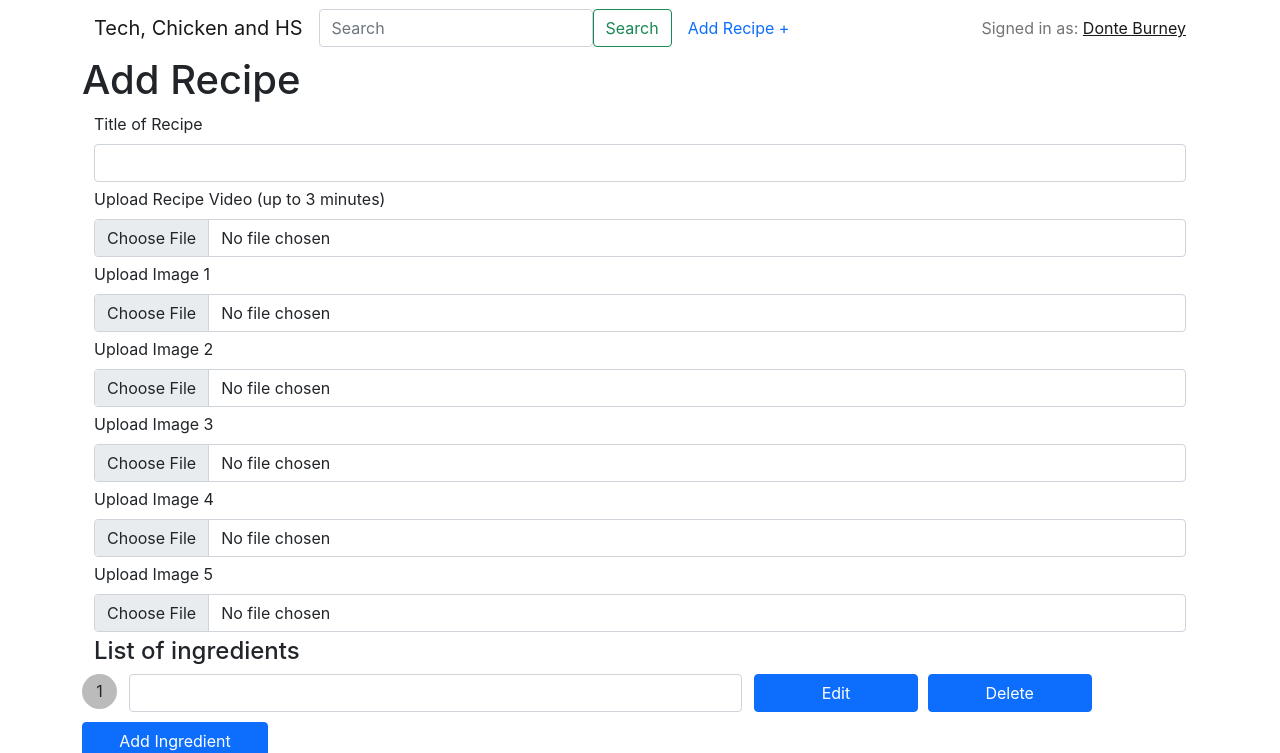
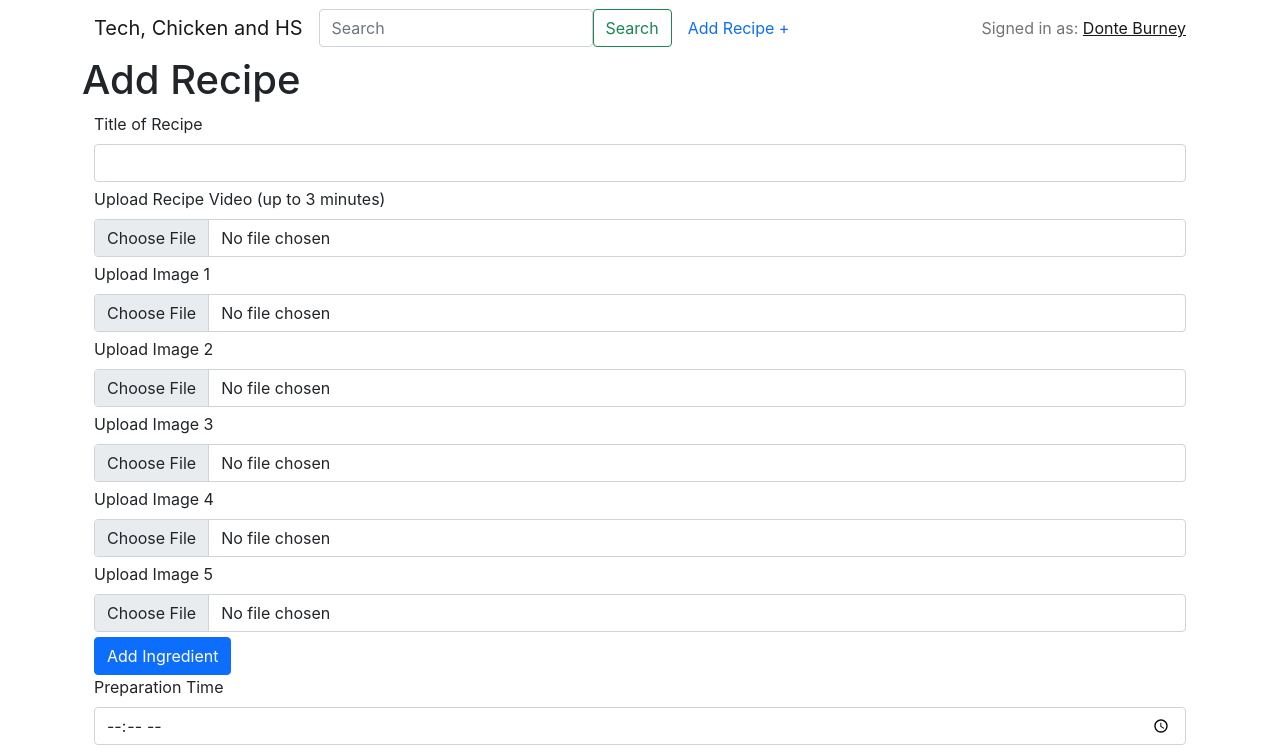
Before and after one commit to digitalartcrew/tch-react-demo, a React (Create React App) app: page /add-recipe in a window 1280 px wide. Shown: the top 753 px of the page. Built offline with nearby package versions, Linux system fonts and the light colour scheme.

Commit message:
dynamic row adding

```diff
--- a/src/App.css
+++ b/src/App.css
@@ -50,3 +50,15 @@
 .ingredient-input-row {
 	margin-bottom: 10px;
 }
+
+.input-list-form-row__inputs {
+	display: flex;
+	flex-direction: row;
+	justify-content: space-between;
+}
+
+.input-list-form-row__input {
+	flex: 1;
+	padding-right: 2%;
+	padding-left: 2%;
+}
--- a/src/components/forms/AddRecipeForm.js
+++ b/src/components/forms/AddRecipeForm.js
@@ -5,6 +5,7 @@ import Image from "react-bootstrap/Image";
 import Row from "react-bootstrap/Row";
 import Form from "react-bootstrap/Form";
 import store from "../../store";
+import InputListFormRowContainer from "./rows/InputListFormRowContainer";
 
 const AddRecipeForm = ({ history, name }) => {
 	const [recipeFormData, setRecipeFormData] = useState({
@@ -141,34 +142,16 @@ const AddRecipeForm = ({ history, name }) => {
 				</Form.Group>
 			</Row>
 
-			<Row className="recipe-form-row">
-				<h4>List of ingredients</h4>
-				<Row className="ingredient-input-row">
-					<div className="dot col-1">1</div>
-					<div className="col-7">
-						<Form.Group controlId="recipeForm.Ingredients">
-							<Form.Control
-								as="input"
-								rows={3}
-								onChange={(e) =>
-									setRecipeFormData({
-										...recipeFormData,
-										ingredients: [
-											...recipeFormData.ingredients,
-											e.target.value,
-										],
-									})
-								}
-							/>
-						</Form.Group>
-					</div>
-
-					<Button className="col-2 action-btn">Edit</Button>
-					<Button className="col-2 action-btn">Delete</Button>
-				</Row>
-
-				<Button className="col-md-2">Add Ingredient</Button>
-			</Row>
+			<InputListFormRowContainer
+				titleOfRow="List of ingredients"
+				addBtnTitle="Add Ingredient"
+				handleChange={(e) =>
+					setRecipeFormData({
+						...recipeFormData,
+						ingredients: [...recipeFormData.ingredients, e.target.value],
+					})
+				}
+			/>
 
 			<Row className="recipe-form-row">
 				<Form.Group controlId="recipeForm.PreparationTime">
--- /dev/null
+++ b/src/components/forms/rows/InputListFormRow.js
@@ -0,0 +1,30 @@
+import Button from "react-bootstrap/Button";
+import Row from "react-bootstrap/Row";
+import Form from "react-bootstrap/Form";
+import { BsPencilSquare, BsXSquareFill } from "react-icons/bs";
+
+const InputListFormRow = ({ rowCount, handleChange, controlId }) => {
+	return (
+		<Row className="input-list-form-row">
+			<div className="input-list-form-row__inputs">
+				<div className="dot">{rowCount + 1}</div>
+				<div className="input-list-form-row__input">
+					<Form.Group controlId={`inputListFormRow.${controlId}`}>
+						<Form.Control as="input" rows={3} onChange={handleChange} />
+					</Form.Group>
+				</div>
+
+				<div className="input-list-form-row__btn-container">
+					<Button className="input-list-form-row__action-btn">
+						<BsPencilSquare />
+					</Button>
+					<Button className="input-list-form-row__action-btn">
+						<BsXSquareFill />
+					</Button>
+				</div>
+			</div>
+		</Row>
+	);
+};
+
+export default InputListFormRow;
--- /dev/null
+++ b/src/components/forms/rows/InputListFormRowContainer.js
@@ -0,0 +1,28 @@
+import React, { useState } from "react";
+import InputListFormRow from "../rows/InputListFormRow";
+import Button from "react-bootstrap/Button";
+
+const InputListFormRowContainer = ({
+	titleOfRow,
+	addBtnTitle,
+	handleChange,
+}) => {
+	const [rowCount, setRowCount] = useState(0);
+
+	return (
+		<>
+			{Array.from(Array(rowCount)).map((rowData) => (
+				<>
+					<h4>{titleOfRow}</h4>
+					<InputListFormRow
+						rowCount={rowCount + 1}
+						handleChange={handleChange}
+					/>
+				</>
+			))}
+			<Button onClick={() => setRowCount(rowCount + 1)}>{addBtnTitle}</Button>
+		</>
+	);
+};
+
+export default InputListFormRowContainer;
```
